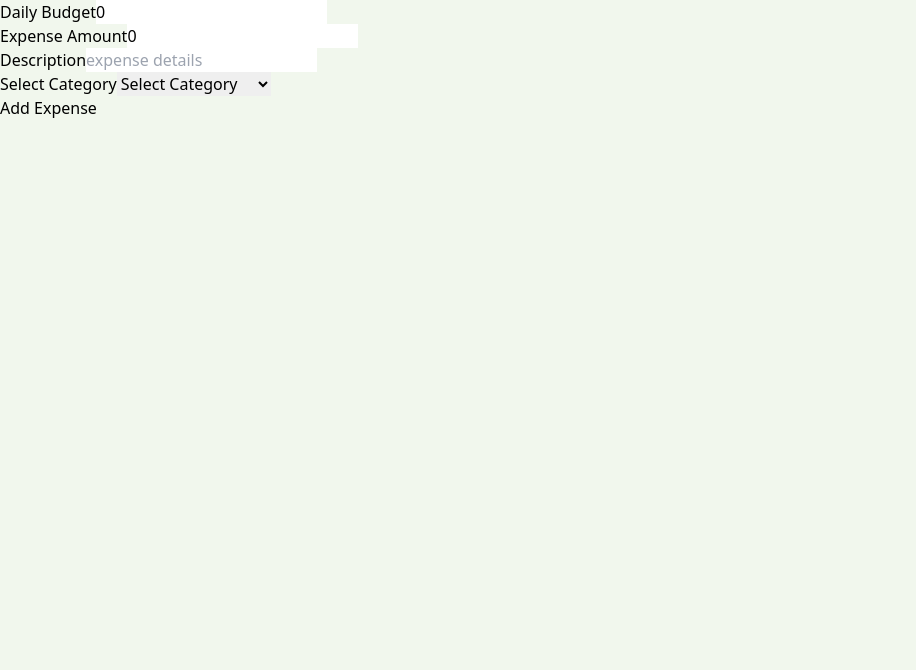
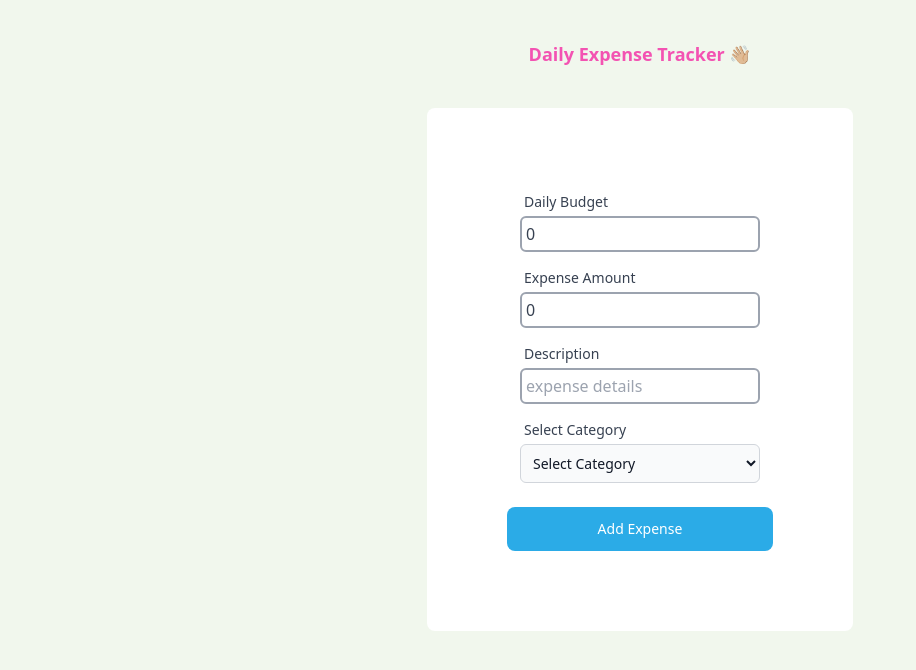
Before and after one commit to jvillad/simple-expense-tracker, a React (Vite) app: page / in a window 1280 px wide. Shown: the top 670 px of the page, without its empty margins (0-916 px from the left). Built offline with nearby package versions, Linux system fonts and the light colour scheme.

Commit message:
yup validation, clear field onFocus, styling

```diff
--- a/src/component/Form.tsx
+++ b/src/component/Form.tsx
@@ -1,27 +1,41 @@
 import { useState, useEffect } from 'react';
 import { useFormik } from 'formik';
 import { v4 as uuid } from 'uuid';
+import * as Yup from 'yup';
 import fetchExpenses from '../helper/fetchExpenses';
 import Display from './Display';
 
 function Form() {
   const [maxBudget, setMaxBudget] = useState<number>();
+  const [isVisible, setIsVisible] = useState(true);
 
   const currentData = fetchExpenses();
   useEffect(() => {
-    if (currentData) setMaxBudget(currentData[0].dailyBudget);
+    if (currentData) {
+      setMaxBudget(currentData[0].dailyBudget);
+      setIsVisible(false);
+    }
   }, [currentData]);
 
   // formik initial values
   const formik = useFormik({
     initialValues: {
       dailyBudget: 0,
+      isVisible,
       expense: 0,
       description: '',
       category: '',
     },
 
     // form validation
+    validationSchema: Yup.object({
+      // TODO: Daily Budget Input Validation
+      expense: Yup.number()
+        .max(1000000, 'Exceed daily expense')
+        .min(1, 'Expense must be greater than 1')
+        .required('Expense is required'),
+      category: Yup.string().required('Please select a category'),
+    }),
 
     // on submit form
     onSubmit: (userInput) => {
@@ -38,58 +52,85 @@ function Form() {
       formik.resetForm();
     },
   });
-
   return (
     <main>
-      <form onSubmit={formik.handleSubmit}>
+      <h1 className="text-lg text-center font-bold p-10 text-[#f353b2]">
+        Daily Expense Tracker 👋🏼
+      </h1>
+      <div className="flex items-center justify-center">
+        <form
+          className="bg-white flex rounded-lg w-2/6"
+          onSubmit={formik.handleSubmit}
+        >
+          <div className="flex-1 text-gray-700 p-20  grid place-items-center">
             {/* Daily Budget Input */}
             {!maxBudget ? (
-          <div>
-            <label htmlFor="dailyBudget">
+              <div className="pb-3">
+                <label className="block text-sm p-1" htmlFor="dailyBudget">
                   Daily Budget
+                </label>
                 <input
+                  className="border-2 border-gray-400 p-1 rounded-md w-60 focus:border-teal-400"
                   type="number"
                   name="dailyBudget"
                   placeholder="Enter budget here"
-                value={formik.values.dailyBudget}
+                  value={!maxBudget ? formik.values.dailyBudget : maxBudget}
                   onChange={formik.handleChange}
+                  onFocus={() => {
+                    if (formik.values.dailyBudget === 0) {
+                      formik.setFieldValue('dailyBudget', '');
+                    }
+                  }}
                 />
-            </label>
               </div>
             ) : (
-          <h1>{maxBudget}</h1>
+              // TODO: New component for daily budget
+              <div>
+                <h1 className="text-center text-lg font-bold py-2 text-[#011627]">
+                  {`Budget for today is: $${maxBudget}`}
+                </h1>
+              </div>
             )}
             {/* Expense Amount */}
-        <div>
-          <label htmlFor="expense">
+            <div className="pb-3">
+              <label className="block text-sm p-1 " htmlFor="expense">
                 Expense Amount
+              </label>
               <input
+                className="border-2 border-gray-400 p-1 rounded-md w-60 focus:border-teal-400"
                 type="number"
                 name="expense"
                 placeholder="expense here"
                 value={formik.values.expense}
                 onChange={formik.handleChange}
+                onFocus={() => {
+                  if (formik.values.expense === 0) {
+                    formik.setFieldValue('expense', '');
+                  }
+                }}
               />
-          </label>
             </div>
             {/* Description Amount */}
-        <div>
-          <label htmlFor="description">
+            <div className="pb-3">
+              <label className="block text-sm p-1" htmlFor="description">
                 Description
+              </label>
               <input
+                className="border-2 border-gray-400 p-1 rounded-md w-60 focus:border-teal-400"
                 type="text"
                 name="description"
                 placeholder="expense details"
                 value={formik.values.description}
                 onChange={formik.handleChange}
               />
-          </label>
             </div>
             {/* Expense Category */}
             <div>
-          <label htmlFor="category">
+              <label className="block text-sm p-1" htmlFor="category">
                 Select Category
+              </label>
               <select
+                className="w-60 bg-gray-50 border border-gray-300 text-gray-900 text-sm rounded-md focus:ring-blue-500 focus:border-teal-400 p-2"
                 name="category"
                 value={formik.values.category}
                 onChange={formik.handleChange}
@@ -100,12 +141,24 @@ function Form() {
                 <option value="Transportation">Transportation</option>
                 <option value="Misc">Misc</option>
               </select>
-          </label>
             </div>
-        <button type="submit">Add Expense</button>
+            <button
+              className="py-3 mt-6 rounded-lg w-full text-sm bg-[#2babe7] text-white"
+              type="submit"
+            >
+              Add Expense
+            </button>
+          </div>
         </form>
+      </div>
       {currentData?.map((values) => {
-        return <Display key={uuid()} expenseList={values} />;
+        return (
+          <Display
+            key={uuid()}
+            expenseList={values}
+            dailyBudget={currentData[0].dailyBudget}
+          />
+        );
       })}
     </main>
   );
```
Lines whose indentation alone changed are shown as unchanged.
